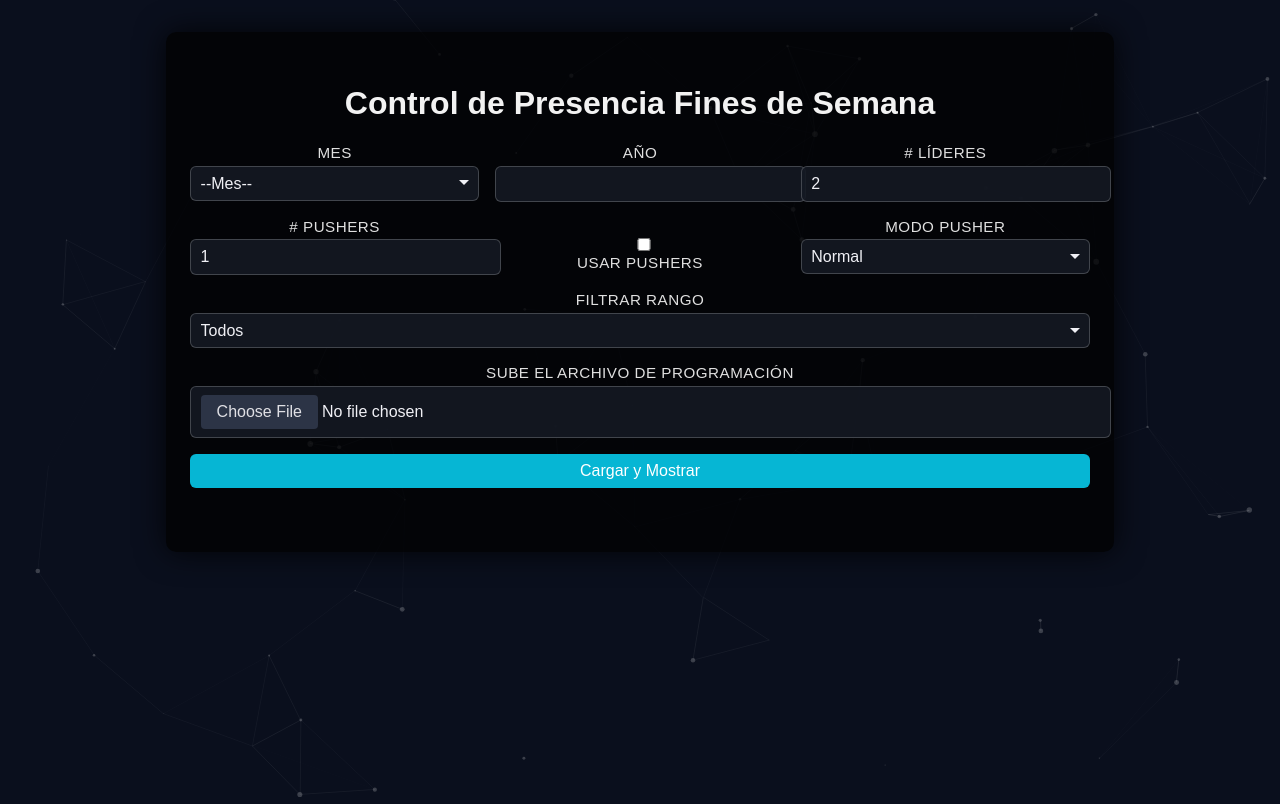
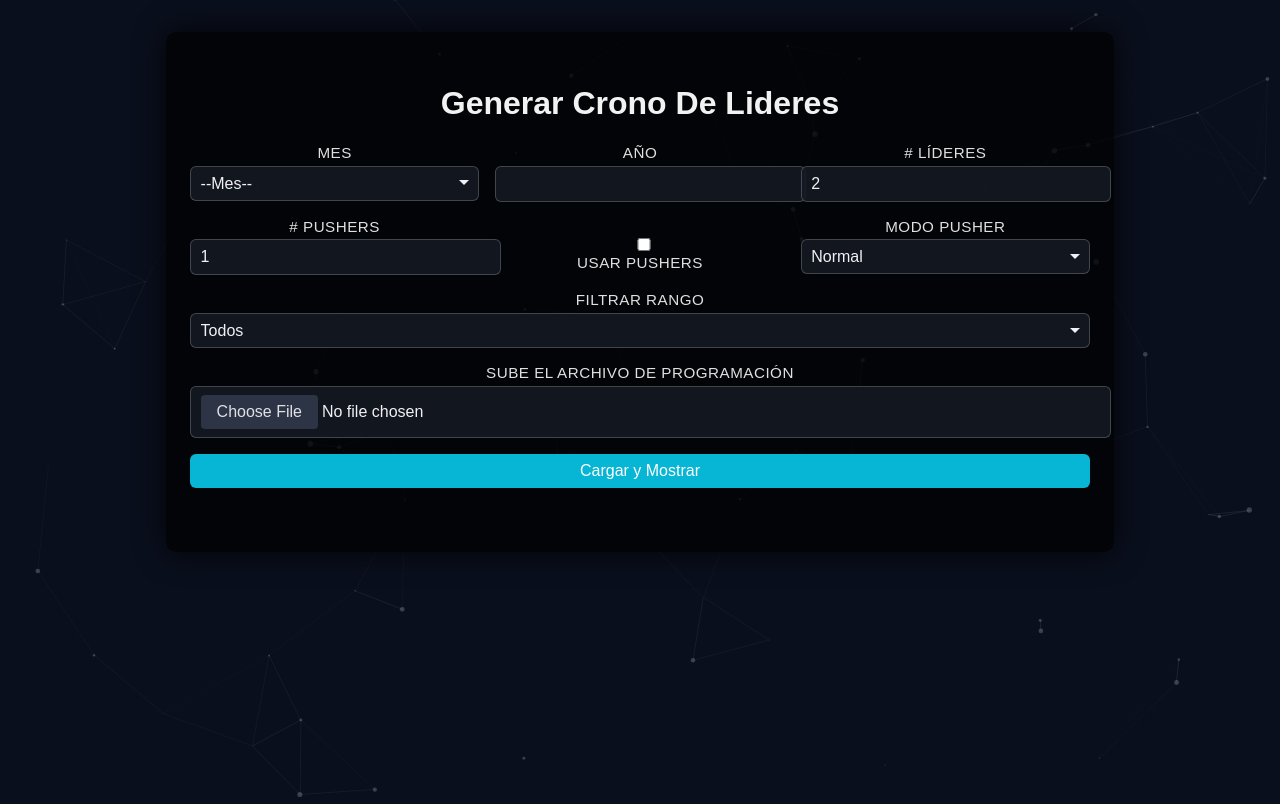
Before and after one commit to dantekeinn/crono-lideres, a Flask app: page / in a window 1280 px wide. Run offline with Flask 2, Linux system fonts and the light colour scheme.

Commit message:
Update index.html

```diff
--- a/templates/index.html
+++ b/templates/index.html
@@ -15,7 +15,7 @@
 
   <!-- ==== 2) Tu contenedor semitransparente con formulario/tabla ==== -->
   <div class="contenedor-central">
-    <h1>Control de Presencia Fines de Semana</h1>
+    <h1>Generar Crono De Lideres</h1>
 
     {% if error %}
       <div class="alerta-error">{{ error }}</div>
```
